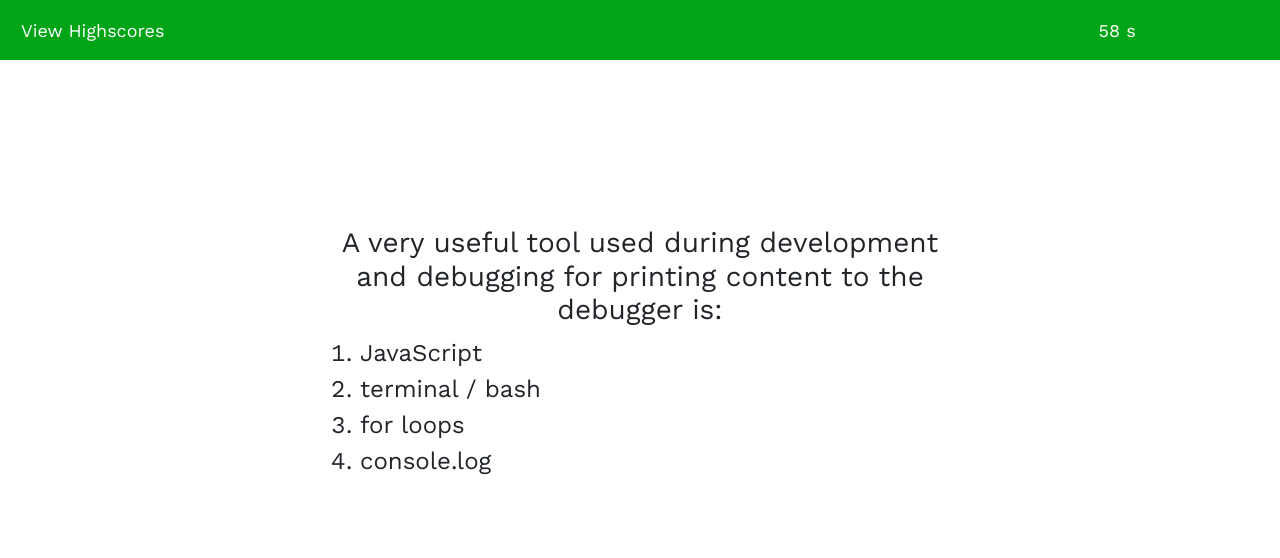
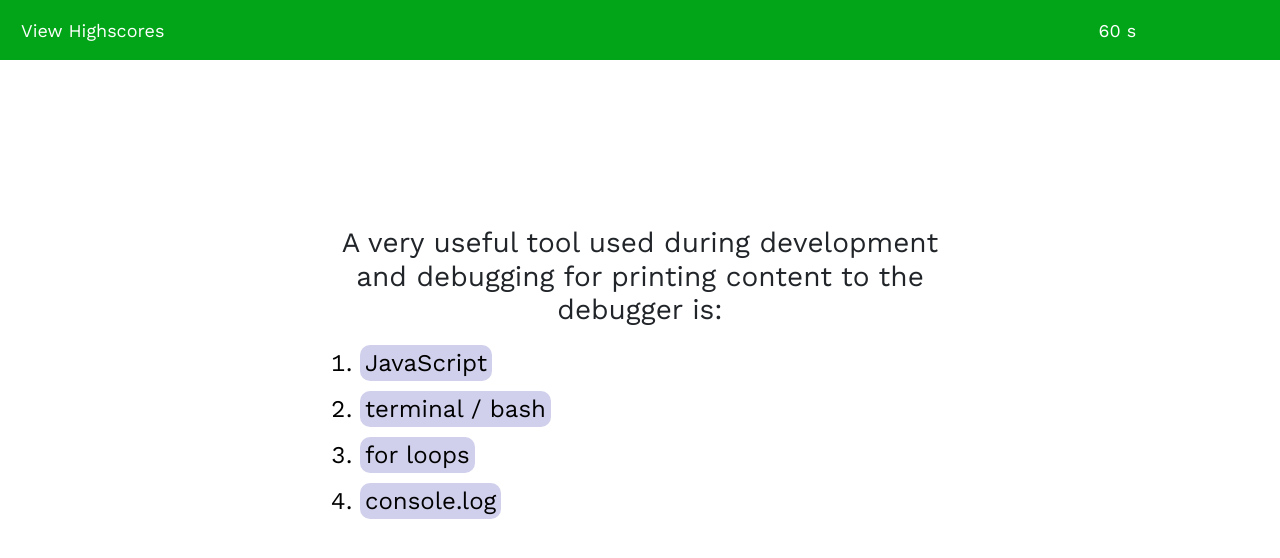
Before and after one commit to JoeDodgson/Code-Quiz, a plain HTML site: page index.html in a window 1280 px wide. Both pictures are taken after a click on the button "Start Quiz". Drawn offline with nearby package versions, Linux system fonts and the light colour scheme.

Commit message:
Changed styling on answer choices: pale blue background + dark pale blue when mouse hovering

```diff
--- a/assets/index.js
+++ b/assets/index.js
@@ -146,7 +146,7 @@ function startQuiz(){
 function startTimer(){
     secondsLeft = 60;
     interval = setInterval(function() {
-        secondsLeft--;
+        // secondsLeft--;
         renderTime();
         if(secondsLeft < 1){
             clearInterval(interval);
@@ -255,6 +255,7 @@ function renderQuestion(){
     //Populate this question's choices
     for(var i=0; i < shuffledQuestions[questionIndex].choices.length; i++){
         var newLi = document.createElement("li");
+        newLi.classList.add("answer-choice");
         newLi.textContent = shuffledQuestions[questionIndex].choices[i];
         choices.appendChild(newLi);
     }
--- a/assets/style.css
+++ b/assets/style.css
@@ -207,6 +207,29 @@
   font-size: 18pt;
 }
 
+.answer-choice {
+  color: black;
+  background: rgb(208, 208, 236);
+  margin-top: 10px;
+  border-radius: 10px;
+  float: left;
+  /* display: inline-block; */
+  width: auto;
+  clear: both;
+  padding: 0px 5px 0px 5px;
+}
+
+.answer-choice:hover {
+  color: black;
+  background: rgb(163, 163, 243);
+  margin-top: 10px;
+  border-radius: 10px;
+  float: left;
+  /* display: inline-block; */
+  width: auto;
+  clear: both;
+  padding: 0px 5px 0px 5px;
+}
 
 /* Media query - responsiveness */
 
```
